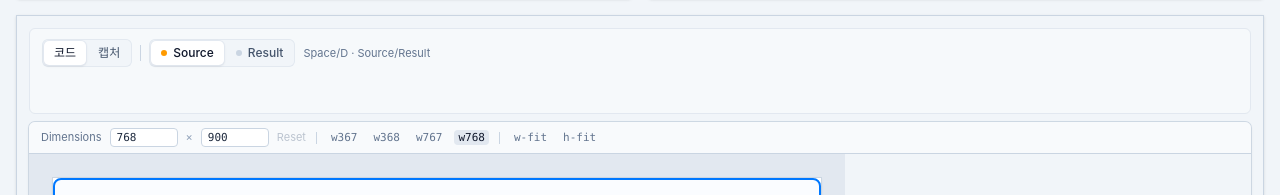
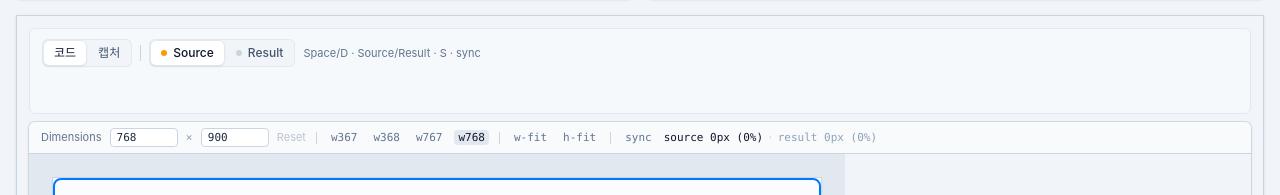
Before and after one commit to datalater/diffify, a React (Vite) app: page / in a window 1280 px wide. Shown: the part 472-667 px from the top of the page. Built offline with nearby package versions, Linux system fonts and the light colour scheme; no server answers.

Commit message:
feat: scroll sync and sync shortcut

```diff
--- a/src/lib/measure-iframe-content.ts
+++ b/src/lib/measure-iframe-content.ts
@@ -14,6 +14,18 @@ export type PreviewLiveMeasured = {
   iframeHeight: number;
   contentWidth: number;
   contentHeight: number;
+};
+
+/** live preview — iframe의 세로 스크롤 위치 (툴바 표시·sync용) */
+export type PreviewScrollInfo = {
+  y: number; // contentWindow.scrollY (round)
+  max: number; // scrollHeight - clientHeight (round, 0 이상)
+};
+
+/** source·result 스크롤 위치를 함께 — 툴바에 둘 다 표시한다 */
+export type PreviewScrollState = {
+  source: PreviewScrollInfo | null;
+  result: PreviewScrollInfo | null;
 };
 
 function liveMeasureTarget(doc: Document): HTMLElement {
--- a/src/ui/DiffifyLiveOverlay.tsx
+++ b/src/ui/DiffifyLiveOverlay.tsx
@@ -10,6 +10,8 @@ import {
   measureIframeContentSize,
   type IframeContentSize,
   type PreviewLiveMeasured,
+  type PreviewScrollInfo,
+  type PreviewScrollState,
 } from '../lib/measure-iframe-content';
 import { ArtboardMatEmpty, ArtboardMatFrame } from './ArtboardMatFrame';
 
@@ -33,6 +35,14 @@ function measureWithRetries(
   };
 }
 
+function readScrollInfo(win: Window): PreviewScrollInfo {
+  const docEl = win.document.documentElement;
+  return {
+    y: Math.round(win.scrollY),
+    max: Math.round(Math.max(0, docEl.scrollHeight - docEl.clientHeight)),
+  };
+}
+
 export function DiffifyLiveOverlay({
   sourceDoc,
   resultDoc,
@@ -40,6 +50,8 @@ export function DiffifyLiveOverlay({
   fallbackHeight,
   showingSource,
   onLiveBoxMeasured,
+  onScrollChange,
+  syncScroll = false,
 }: {
   sourceDoc: string;
   resultDoc: string;
@@ -47,12 +59,19 @@ export function DiffifyLiveOverlay({
   fallbackHeight: number;
   showingSource: boolean;
   onLiveBoxMeasured?: (size: PreviewLiveMeasured) => void;
+  onScrollChange?: (state: PreviewScrollState) => void;
+  syncScroll?: boolean;
 }) {
   const [sizeSource, setSizeSource] = useState<IframeContentSize | null>(null);
   const [sizeResult, setSizeResult] = useState<IframeContentSize | null>(null);
   const sourceFrameRef = useRef<HTMLIFrameElement | null>(null);
   const resultFrameRef = useRef<HTMLIFrameElement | null>(null);
   const [trackedDocs, setTrackedDocs] = useState({ sourceDoc, resultDoc });
+
+  /** sync 토글 시 전환된 iframe에 적용할 공유 세로 스크롤 위치 */
+  const sharedScrollRef = useRef(0);
+  const sourceScrollCleanupRef = useRef<(() => void) | null>(null);
+  const resultScrollCleanupRef = useRef<(() => void) | null>(null);
 
   if (
     sourceDoc !== trackedDocs.sourceDoc ||
@@ -67,6 +86,80 @@ export function DiffifyLiveOverlay({
     sourceFrameRef.current = null;
     resultFrameRef.current = null;
   }, [sourceDoc, resultDoc]);
+
+  const canShowResult = Boolean(resultDoc.trim());
+  const canShowSource = Boolean(sourceDoc.trim());
+  const showSourceLayer = canShowSource && (showingSource || !canShowResult);
+  const showResultLayer = canShowResult && (!showingSource || !canShowSource);
+
+  /** scroll 핸들러는 onLoad 시점 클로저라 stale — 최신값을 ref로 읽는다. */
+  const liveRef = useRef({
+    showSourceLayer,
+    showResultLayer,
+    syncScroll,
+    onScrollChange,
+  });
+  useEffect(() => {
+    liveRef.current = {
+      showSourceLayer,
+      showResultLayer,
+      syncScroll,
+      onScrollChange,
+    };
+  });
+
+  /** source·result 양쪽의 현재 스크롤을 읽어 함께 보고한다(둘 다 툴바에 표시). */
+  const emitScrollState = useCallback(() => {
+    const sourceWin = sourceFrameRef.current?.contentWindow ?? null;
+    const resultWin = resultFrameRef.current?.contentWindow ?? null;
+    liveRef.current.onScrollChange?.({
+      source: sourceWin ? readScrollInfo(sourceWin) : null,
+      result: resultWin ? readScrollInfo(resultWin) : null,
+    });
+  }, []);
+
+  const attachScroll = useCallback(
+    (which: 'source' | 'result', frame: HTMLIFrameElement) => {
+      const win = frame.contentWindow;
+      if (!win) return;
+      const handler = () => {
+        const live = liveRef.current;
+        const visible =
+          which === 'source' ? live.showSourceLayer : live.showResultLayer;
+        // sync 기준은 "보고 있는 쪽"의 스크롤 위치
+        if (visible) {
+          sharedScrollRef.current = Math.round(win.scrollY);
+          // sync ON이면 숨은 쪽도 실시간으로 같은 위치로 — 표시값이 함께 갱신된다.
+          if (live.syncScroll) {
+            const otherFrame =
+              which === 'source'
+                ? resultFrameRef.current
+                : sourceFrameRef.current;
+            otherFrame?.contentWindow?.scrollTo(0, sharedScrollRef.current);
+          }
+        }
+        emitScrollState();
+      };
+      win.addEventListener('scroll', handler, { passive: true });
+      const cleanup = () => win.removeEventListener('scroll', handler);
+      if (which === 'source') {
+        sourceScrollCleanupRef.current?.();
+        sourceScrollCleanupRef.current = cleanup;
+      } else {
+        resultScrollCleanupRef.current?.();
+        resultScrollCleanupRef.current = cleanup;
+      }
+    },
+    [emitScrollState],
+  );
+
+  useEffect(
+    () => () => {
+      sourceScrollCleanupRef.current?.();
+      resultScrollCleanupRef.current?.();
+    },
+    [],
+  );
 
   const scheduleMeasure = useCallback(
     (which: 'source' | 'result', frame: HTMLIFrameElement) => {
@@ -99,21 +192,38 @@ export function DiffifyLiveOverlay({
   const onSourceLoad = useCallback(
     (event: SyntheticEvent<HTMLIFrameElement>) => {
       scheduleMeasure('source', event.currentTarget);
+      attachScroll('source', event.currentTarget);
+      emitScrollState();
     },
-    [scheduleMeasure],
+    [scheduleMeasure, attachScroll, emitScrollState],
   );
 
   const onResultLoad = useCallback(
     (event: SyntheticEvent<HTMLIFrameElement>) => {
       scheduleMeasure('result', event.currentTarget);
+      attachScroll('result', event.currentTarget);
+      emitScrollState();
     },
-    [scheduleMeasure],
+    [scheduleMeasure, attachScroll, emitScrollState],
   );
 
-  const canShowResult = Boolean(resultDoc.trim());
-  const canShowSource = Boolean(sourceDoc.trim());
-  const showSourceLayer = canShowSource && (showingSource || !canShowResult);
-  const showResultLayer = canShowResult && (!showingSource || !canShowSource);
+  /** 전환 시: sync면 보이는 iframe을 공유 위치로 맞추고, 양쪽 값을 툴바에 반영한다. */
+  useEffect(() => {
+    if (syncScroll) {
+      const frame = showSourceLayer
+        ? sourceFrameRef.current
+        : showResultLayer
+          ? resultFrameRef.current
+          : null;
+      frame?.contentWindow?.scrollTo(0, sharedScrollRef.current);
+    }
+    emitScrollState();
+  }, [showSourceLayer, showResultLayer, syncScroll, emitScrollState]);
+
+  /** measure로 콘텐츠 크기가 확정되면 max(스크롤 가능 범위)도 갱신해 반영한다. */
+  useEffect(() => {
+    emitScrollState();
+  }, [sizeSource, sizeResult, emitScrollState]);
 
   /** 보이는 레이어만 box·w-fit/h-fit에 반영 (숨긴 쪽 높이가 섞이지 않음) */
   const visibleLayerSize =
--- a/src/ui/PreviewDeviceToolbar.tsx
+++ b/src/ui/PreviewDeviceToolbar.tsx
@@ -1,33 +1,37 @@
-import type { ChangeEvent } from 'react';
-import type { PreviewLiveMeasured } from '../lib/measure-iframe-content';
-import { LAYOUT_BREAKPOINT_WIDTH_CHIPS } from '../lib/layout-breakpoints';
+import type { ChangeEvent } from "react";
+import type {
+  PreviewLiveMeasured,
+  PreviewScrollInfo,
+  PreviewScrollState,
+} from "../lib/measure-iframe-content";
+import { LAYOUT_BREAKPOINT_WIDTH_CHIPS } from "../lib/layout-breakpoints";
 import type {
   PreviewHeightMode,
   PreviewWidthMode,
-} from '../lib/preview-size-mode';
-import { isBreakpointWidth } from '../lib/preview-size-mode';
+} from "../lib/preview-size-mode";
+import { isBreakpointWidth } from "../lib/preview-size-mode";
 
 const PREVIEW_MAX_W = 4096;
 const PREVIEW_MAX_H = 12000;
 
 const TOOLBAR_CLASS =
-  'flex shrink-0 flex-wrap items-center gap-x-2 gap-y-1 border-b border-slate-300 bg-slate-50 px-3 py-1.5 font-sans text-[11px] leading-none text-slate-700';
+  "flex shrink-0 flex-wrap items-center gap-x-2 gap-y-1 border-b border-slate-300 bg-slate-50 px-3 py-1.5 font-sans text-[11px] leading-none text-slate-700";
 
 const INPUT_CLASS =
-  'w-[4.25rem] rounded-sm border border-slate-300 bg-white px-1.5 py-0.5 font-mono text-[11px] text-slate-800 tabular-nums focus:border-sky-500 focus:outline-none';
+  "w-[4.25rem] rounded-sm border border-slate-300 bg-white px-1.5 py-0.5 font-mono text-[11px] text-slate-800 tabular-nums focus:border-sky-500 focus:outline-none";
 
-const SEPARATOR_CLASS = 'text-slate-400';
+const SEPARATOR_CLASS = "text-slate-400";
 
 const TEXT_BTN_CLASS =
-  'cursor-pointer text-slate-500 transition hover:text-slate-800 disabled:cursor-not-allowed disabled:opacity-40';
+  "cursor-pointer text-slate-500 transition hover:text-slate-800 disabled:cursor-not-allowed disabled:opacity-40";
 
 const CHIP_CLASS = (active: boolean) =>
   [
-    'cursor-pointer rounded-sm px-1 py-0.5 font-mono tabular-nums transition disabled:cursor-not-allowed disabled:opacity-40',
+    "cursor-pointer rounded-sm px-1 py-0.5 font-mono tabular-nums transition disabled:cursor-not-allowed disabled:opacity-40",
     active
-      ? 'bg-slate-200 text-slate-900'
-      : 'text-slate-500 hover:bg-slate-100 hover:text-slate-800',
-  ].join(' ');
+      ? "bg-slate-200 text-slate-900"
+      : "text-slate-500 hover:bg-slate-100 hover:text-slate-800",
+  ].join(" ");
 
 function clampPreviewWidth(n: number): number {
   const r = Math.round(n);
@@ -39,6 +43,12 @@ function clampPreviewHeight(n: number): number {
   const r = Math.round(n);
   if (!Number.isFinite(r) || r < 1) return 1;
   return Math.min(PREVIEW_MAX_H, r);
+}
+
+function formatScroll(info: PreviewScrollInfo | null): string {
+  if (!info) return "—";
+  const pct = info.max > 0 ? Math.round((info.y / info.max) * 100) : 0;
+  return `${info.y}px (${pct}%)`;
 }
 
 export type PreviewDeviceToolbarProps = {
@@ -54,6 +64,10 @@ export type PreviewDeviceToolbarProps = {
   isPreviewSizeAtBaseline: boolean;
   onResetPreviewSize: () => void;
   previewMeasured: PreviewLiveMeasured | null;
+  previewScroll: PreviewScrollState | null;
+  showingSource: boolean;
+  syncScroll: boolean;
+  onToggleSyncScroll: () => void;
   className?: string;
 };
 
@@ -71,6 +85,10 @@ export function PreviewDeviceToolbar({
   isPreviewSizeAtBaseline,
   onResetPreviewSize,
   previewMeasured,
+  previewScroll,
+  showingSource,
+  syncScroll,
+  onToggleSyncScroll,
   className,
 }: PreviewDeviceToolbarProps) {
   const displayWidth = previewMeasured?.iframeWidth ?? previewWidth;
@@ -82,7 +100,7 @@ export function PreviewDeviceToolbar({
 
   return (
     <div
-      className={`${TOOLBAR_CLASS} ${className ?? ''}`}
+      className={`${TOOLBAR_CLASS} ${className ?? ""}`}
       role="toolbar"
       aria-label="iframe 뷰포트 크기"
     >
@@ -123,11 +141,11 @@ export function PreviewDeviceToolbar({
           }}
           className={INPUT_CLASS}
           title={
-            heightMode.kind === 'fit'
-              ? '콘텐츠에 맞춘 높이 (수동 입력 시 cap 모드)'
+            heightMode.kind === "fit"
+              ? "콘텐츠에 맞춘 높이 (수동 입력 시 cap 모드)"
               : previewMeasured && displayHeight < previewHeight
                 ? `iframe 높이 (최대 ${previewHeight})`
-                : 'iframe 뷰포트 높이'
+                : "iframe 뷰포트 높이"
           }
         />
       </label>
@@ -151,7 +169,7 @@ export function PreviewDeviceToolbar({
           onClick={() => onSelectBreakpointWidth(chip.width)}
           title={chip.title}
           className={CHIP_CLASS(
-            widthMode.kind === 'breakpoint' && widthMode.width === chip.width,
+            widthMode.kind === "breakpoint" && widthMode.width === chip.width,
           )}
         >
           {chip.label}
@@ -166,7 +184,7 @@ export function PreviewDeviceToolbar({
         disabled={!canWidthFit}
         onClick={onSelectWidthFit}
         title="보이는 레이어 콘텐츠 실측 너비에 맞춘다 (breakpoint 칩과 배타)."
-        className={CHIP_CLASS(widthMode.kind === 'fit')}
+        className={CHIP_CLASS(widthMode.kind === "fit")}
       >
         w-fit
       </button>
@@ -175,10 +193,40 @@ export function PreviewDeviceToolbar({
         disabled={!canHeightFit}
         onClick={onSelectHeightFit}
         title="보이는 레이어 콘텐츠 실측 높이에 맞춘다 (cap 모드와 배타)."
-        className={CHIP_CLASS(heightMode.kind === 'fit')}
+        className={CHIP_CLASS(heightMode.kind === "fit")}
       >
         h-fit
       </button>
+      <span
+        className="mx-0.5 hidden h-3 w-px bg-slate-300 sm:inline-block"
+        aria-hidden
+      />
+      <button
+        type="button"
+        onClick={onToggleSyncScroll}
+        title="전환 시 source↔result 스크롤 위치를 공유한다."
+        className={CHIP_CLASS(syncScroll)}
+      >
+        sync
+      </button>
+      <span
+        className="font-mono tabular-nums"
+        title="source·result 세로 스크롤 위치 (전체 대비 %) — 보고 있는 쪽이 진하게 표시된다."
+      >
+        <span
+          className={showingSource ? "text-slate-900" : "text-slate-400"}
+        >
+          source {formatScroll(previewScroll?.source ?? null)}
+        </span>
+        <span className="mx-1 text-slate-300" aria-hidden>
+          ·
+        </span>
+        <span
+          className={!showingSource ? "text-slate-900" : "text-slate-400"}
+        >
+          result {formatScroll(previewScroll?.result ?? null)}
+        </span>
+      </span>
     </div>
   );
 }
--- a/src/ui/ScratchPage.tsx
+++ b/src/ui/ScratchPage.tsx
@@ -56,7 +56,10 @@ import type {
   ScratchPreviewSubstrate,
 } from "../lib/scratch-compare-types";
 import type { ScratchHtmlLayer } from "../lib/scratch-html-io";
-import type { PreviewLiveMeasured } from "../lib/measure-iframe-content";
+import type {
+  PreviewLiveMeasured,
+  PreviewScrollState,
+} from "../lib/measure-iframe-content";
 import {
   DEFAULT_PREVIEW_HEIGHT_MODE,
   DEFAULT_PREVIEW_WIDTH_MODE,
@@ -194,6 +197,9 @@ export function ScratchPage() {
   const [showLoadOverlay, setShowLoadOverlay] = useState(false);
   const [previewMeasured, setPreviewMeasured] =
     useState<PreviewLiveMeasured | null>(null);
+  const [previewScroll, setPreviewScroll] =
+    useState<PreviewScrollState | null>(null);
+  const [syncScroll, setSyncScroll] = useState(false);
   const [paneVisibility, setPaneVisibility] = useState<ScratchPaneVisibility>(
     () => ({ ...DEFAULT_SCRATCH_PANE_VISIBILITY }),
   );
@@ -672,6 +678,12 @@ export function ScratchPage() {
       if (isScratchEditorTypingTarget(event.target)) {
         return;
       }
+      // S: sync 토글 (Cmd/Ctrl+S 저장과 겹치지 않게 modifier 제외)
+      if (event.code === "KeyS" && !event.metaKey && !event.ctrlKey) {
+        event.preventDefault();
+        setSyncScroll((prev) => !prev);
+        return;
+      }
       if (event.code === "Space" || event.code === "KeyD") {
         const layerToggleEnabled =
           !isDevCompare ||
@@ -996,7 +1008,7 @@ export function ScratchPage() {
                     }
                   >
                     {previewSubstrate === "code" || !isDevCompare
-                      ? "Space/D · Source/Result"
+                      ? "Space/D · Source/Result · S · sync"
                       : "Space/D · 레이어"}
                   </span>
                 </div>
@@ -1038,6 +1050,14 @@ export function ScratchPage() {
                   isPreviewSizeAtBaseline={isPreviewSizeAtBaseline}
                   onResetPreviewSize={resetPreviewSize}
                   previewMeasured={previewMeasured}
+                  previewScroll={
+                    (isDevCompare ? previewSubstrate : "code") === "code"
+                      ? previewScroll
+                      : null
+                  }
+                  showingSource={showingSource}
+                  syncScroll={syncScroll}
+                  onToggleSyncScroll={() => setSyncScroll((v) => !v)}
                 />
                 <ScratchComparePreview
                   substrate={isDevCompare ? previewSubstrate : "code"}
@@ -1050,6 +1070,8 @@ export function ScratchPage() {
                   width={previewWidth}
                   fallbackHeight={previewHeight}
                   onLiveBoxMeasured={handleLiveBoxMeasured}
+                  onScrollChange={setPreviewScroll}
+                  syncScroll={syncScroll}
                 />
               </div>
               {isDevCompare ? (
```
Also changed, not shown: src/ui/ScratchCapturePreview.tsx (+17 -1 lines).
